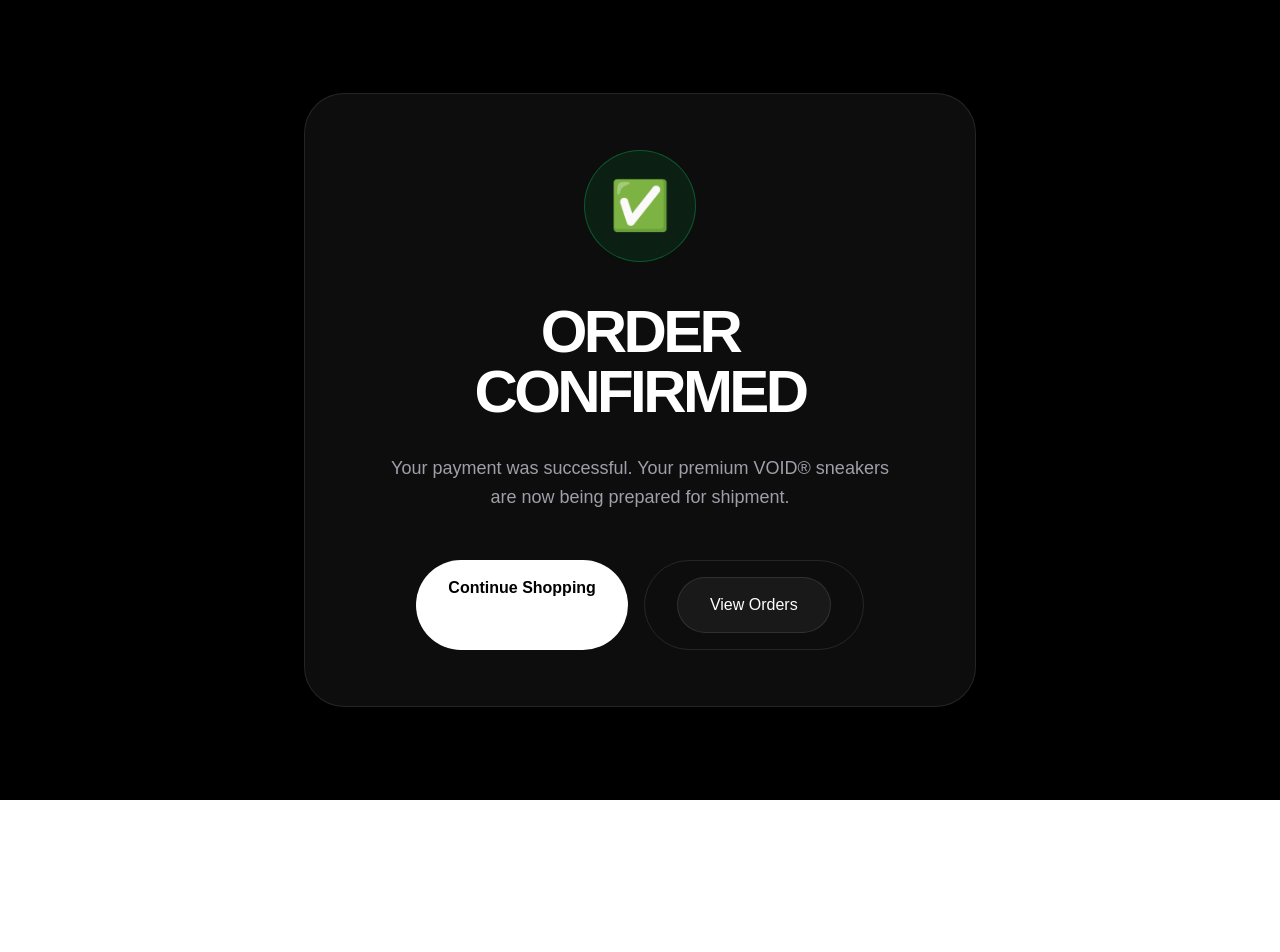
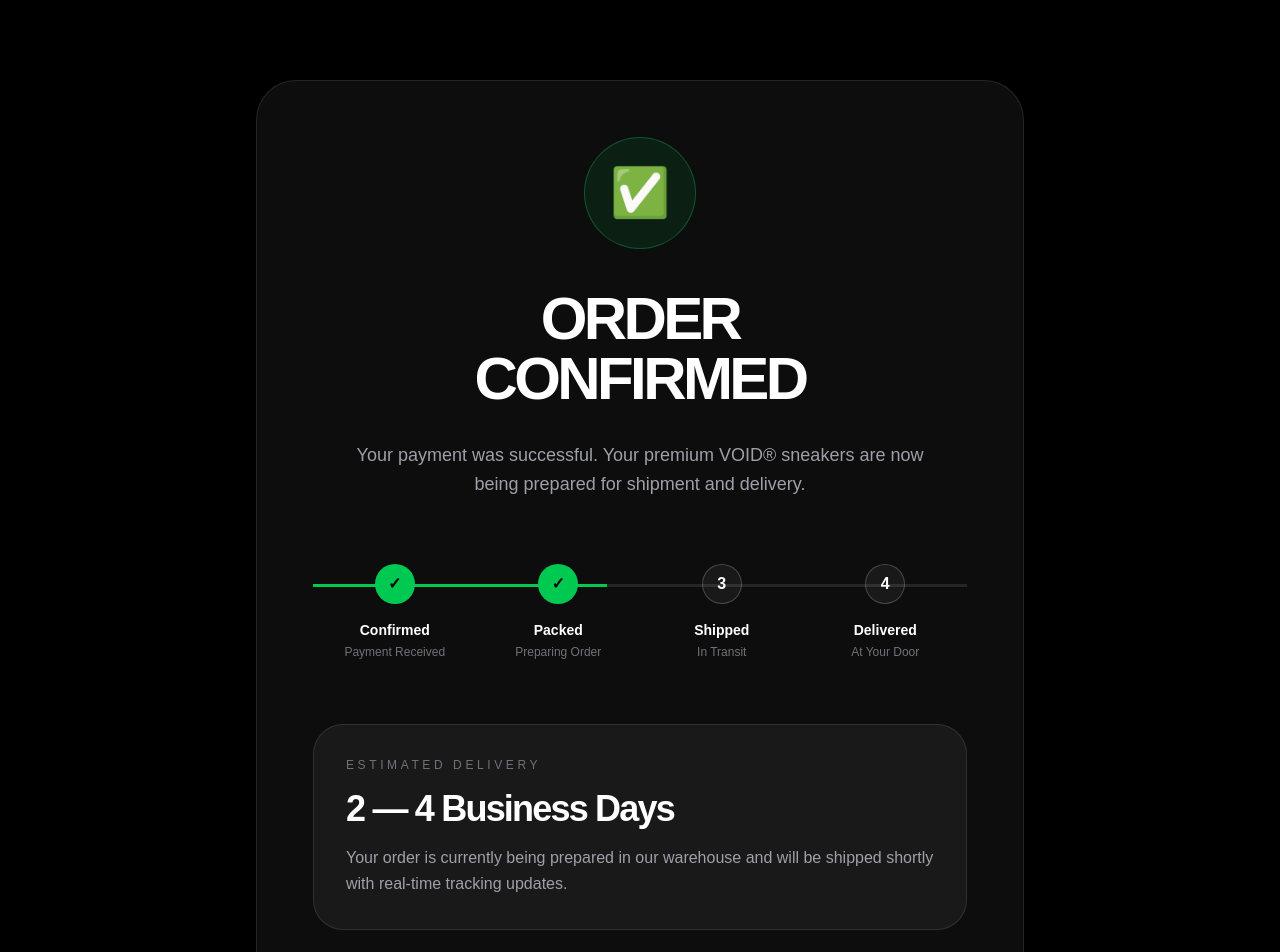
Before and after one commit to Himanshu-code-place/void-footwear, a Next.js app: page /success in a window 1280 px wide. Shown: the top 952 px of the page. Before the commit the page ends 800 px from the top, so only its background shows below. Built offline with nearby package versions, Linux system fonts and the light colour scheme.

Commit message:
added delivery tracking success page

```diff
--- a/app/success/page.tsx
+++ b/app/success/page.tsx
@@ -2,28 +2,102 @@
 
 export default function SuccessPage() {
   return (
-    <main className="min-h-screen bg-black flex items-center justify-center px-6">
-      <div className="max-w-2xl w-full bg-white/5 border border-white/10 rounded-[40px] p-14 text-center backdrop-blur-2xl">
+    <main className="min-h-screen bg-black flex items-center justify-center px-4 sm:px-6 py-20 overflow-hidden">
+      <div className="max-w-3xl w-full bg-white/5 border border-white/10 rounded-[40px] p-8 sm:p-14 text-center backdrop-blur-2xl">
         {/* CHECK ICON */}
-        <div className="w-28 h-28 rounded-full border border-green-400/30 bg-green-500/10 flex items-center justify-center mx-auto">
-          <span className="text-5xl">✅</span>
+        <div className="w-24 h-24 sm:w-28 sm:h-28 rounded-full border border-green-400/30 bg-green-500/10 flex items-center justify-center mx-auto">
+          <span className="text-4xl sm:text-5xl">✅</span>
         </div>
 
         {/* TITLE */}
-        <h1 className="text-5xl md:text-6xl font-black tracking-[-0.06em] text-white mt-10">
+        <h1 className="text-4xl sm:text-6xl font-black tracking-[-0.06em] text-white mt-10 leading-none">
           ORDER
           <br />
           CONFIRMED
         </h1>
 
         {/* SUBTEXT */}
-        <p className="text-zinc-400 text-lg leading-relaxed mt-8 max-w-lg mx-auto">
+        <p className="text-zinc-400 text-base sm:text-lg leading-relaxed mt-8 max-w-xl mx-auto">
           Your payment was successful. Your premium VOID® sneakers are now being
-          prepared for shipment.
+          prepared for shipment and delivery.
         </p>
 
+        {/* TRACKER */}
+        <div className="mt-16">
+          <div className="flex items-center justify-between relative">
+            {/* LINE */}
+            <div className="absolute top-5 left-0 w-full h-[3px] bg-white/10" />
+
+            <div className="absolute top-5 left-0 w-[45%] h-[3px] bg-green-500" />
+
+            {/* STEP 1 */}
+            <div className="relative z-10 flex flex-col items-center flex-1">
+              <div className="w-10 h-10 rounded-full bg-green-500 flex items-center justify-center text-black font-bold">
+                ✓
+              </div>
+
+              <p className="text-white text-sm mt-4 font-semibold">Confirmed</p>
+
+              <span className="text-zinc-500 text-xs mt-1">
+                Payment Received
+              </span>
+            </div>
+
+            {/* STEP 2 */}
+            <div className="relative z-10 flex flex-col items-center flex-1">
+              <div className="w-10 h-10 rounded-full bg-green-500 flex items-center justify-center text-black font-bold">
+                ✓
+              </div>
+
+              <p className="text-white text-sm mt-4 font-semibold">Packed</p>
+
+              <span className="text-zinc-500 text-xs mt-1">
+                Preparing Order
+              </span>
+            </div>
+
+            {/* STEP 3 */}
+            <div className="relative z-10 flex flex-col items-center flex-1">
+              <div className="w-10 h-10 rounded-full border border-white/20 bg-white/5 flex items-center justify-center text-white font-bold">
+                3
+              </div>
+
+              <p className="text-white text-sm mt-4 font-semibold">Shipped</p>
+
+              <span className="text-zinc-500 text-xs mt-1">In Transit</span>
+            </div>
+
+            {/* STEP 4 */}
+            <div className="relative z-10 flex flex-col items-center flex-1">
+              <div className="w-10 h-10 rounded-full border border-white/20 bg-white/5 flex items-center justify-center text-white font-bold">
+                4
+              </div>
+
+              <p className="text-white text-sm mt-4 font-semibold">Delivered</p>
+
+              <span className="text-zinc-500 text-xs mt-1">At Your Door</span>
+            </div>
+          </div>
+        </div>
+
+        {/* DELIVERY BOX */}
+        <div className="mt-16 bg-white/5 border border-white/10 rounded-[30px] p-6 sm:p-8 text-left">
+          <p className="uppercase tracking-[0.3em] text-xs text-zinc-500">
+            Estimated Delivery
+          </p>
+
+          <h3 className="text-3xl sm:text-4xl font-black tracking-[-0.05em] text-white mt-4">
+            2 — 4 Business Days
+          </h3>
+
+          <p className="text-zinc-400 mt-4 leading-relaxed">
+            Your order is currently being prepared in our warehouse and will be
+            shipped shortly with real-time tracking updates.
+          </p>
+        </div>
+
         {/* BUTTONS */}
-        <div className="flex flex-col md:flex-row gap-4 justify-center mt-12">
+        <div className="flex flex-col sm:flex-row gap-4 justify-center mt-14">
           <Link
             href="/"
             className="bg-white text-black px-8 py-4 rounded-full font-semibold hover:bg-zinc-200 transition"
@@ -31,14 +105,12 @@
             Continue Shopping
           </Link>
 
-          <button className="border border-white/10 text-white px-8 py-4 rounded-full hover:bg-white/5 transition">
-            <Link
-              href="/admin/orders"
-              className="h-14 px-8 rounded-full border border-white/10 bg-white/5 hover:bg-white/10 transition flex items-center justify-center text-white font-medium"
-            >
-              View Orders
-            </Link>
-          </button>
+          <Link
+            href="/admin/orders"
+            className="border border-white/10 text-white px-8 py-4 rounded-full hover:bg-white/5 transition font-medium"
+          >
+            View Orders
+          </Link>
         </div>
       </div>
     </main>
```
